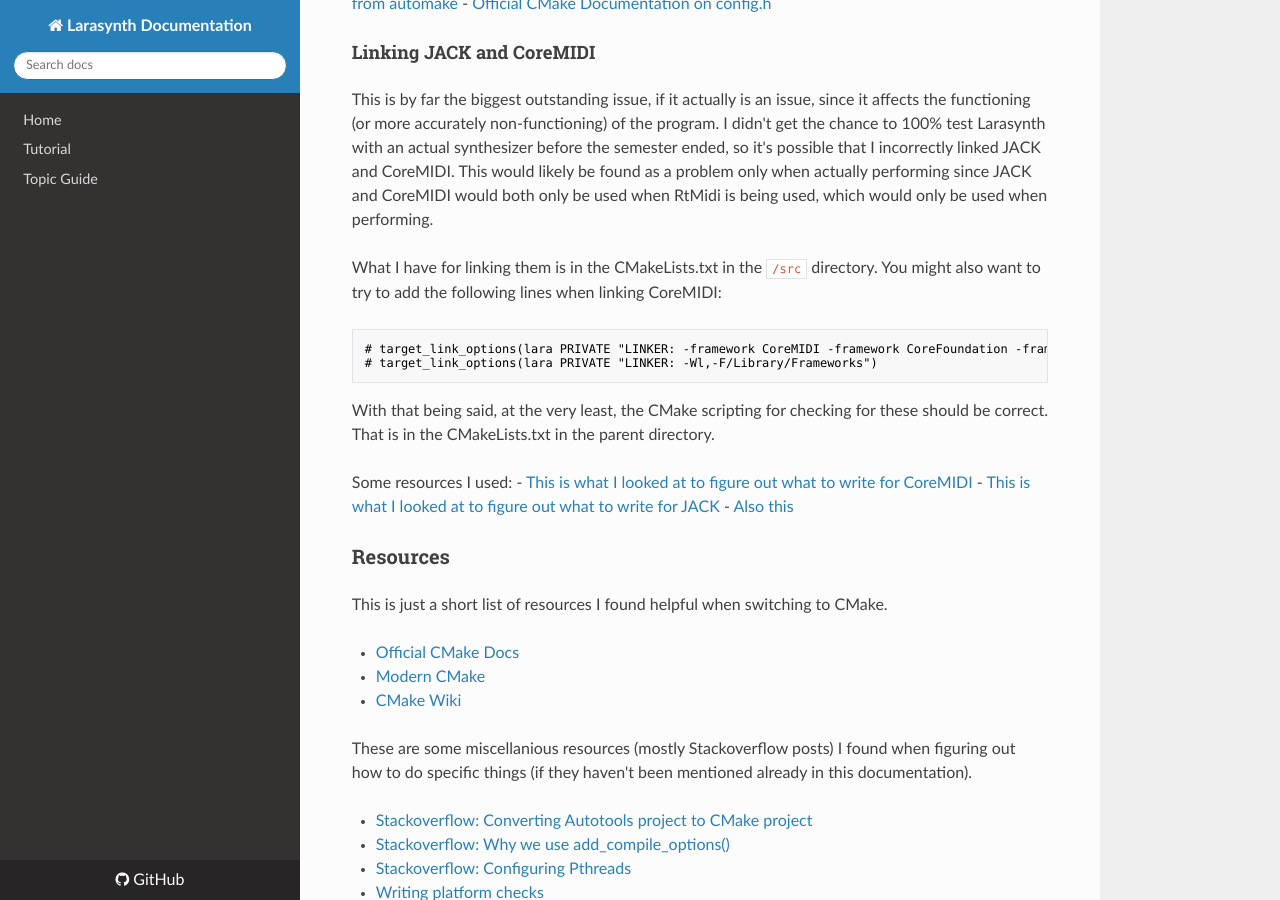
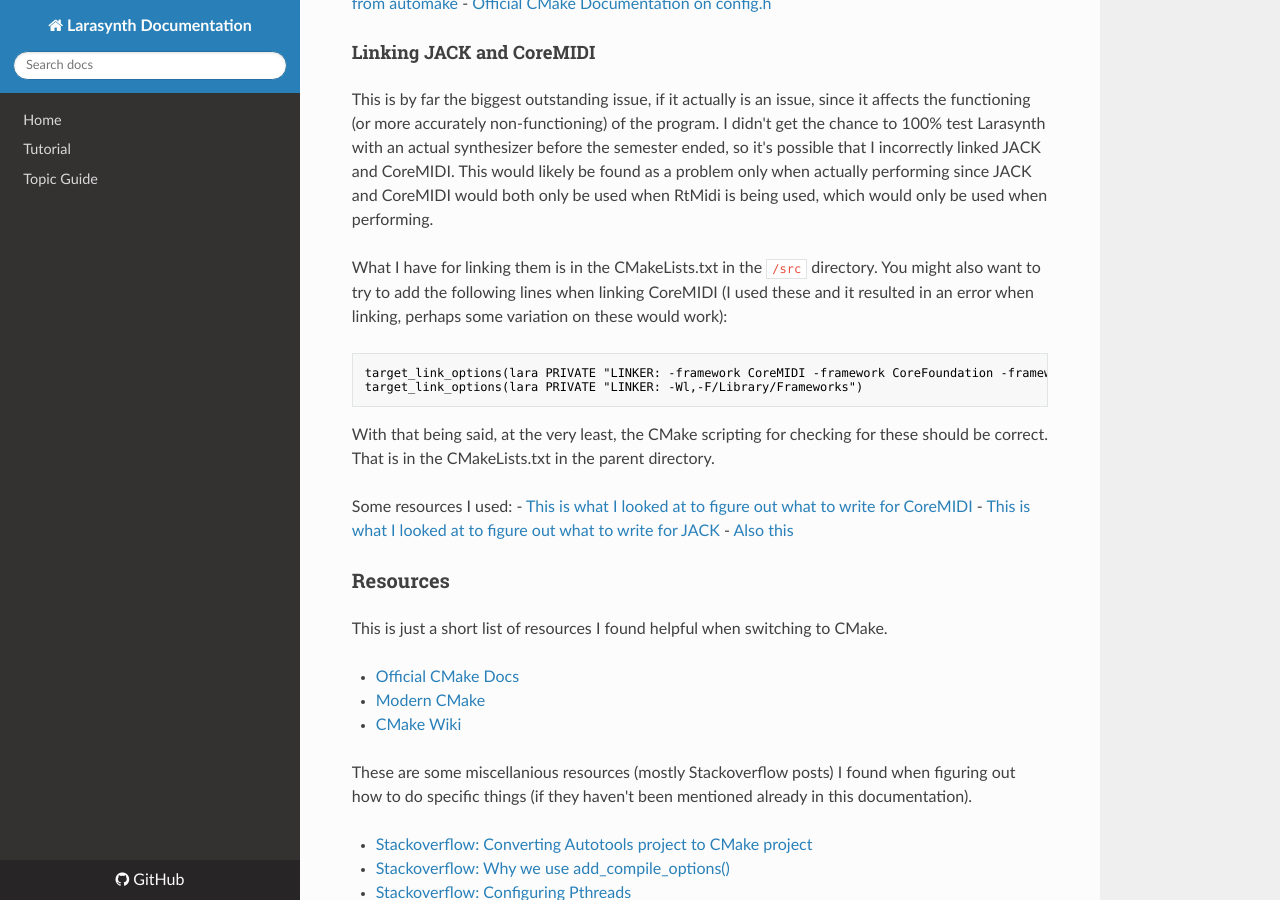
Before and after one commit to sommern/larasynth, an MkDocs documentation site: the page built from docs/futuredevs/futuredevs.md, in a window 1280 px wide and 900 px high, scrolled down 1823 px. Built offline with MkDocs 1.6.1, drawn with Linux system fonts in a browser that asks for light colours; nearby versions of some CDN libraries.

Commit message:
add more detail to jack and coremidi doc

````diff
--- a/docs/futuredevs/futuredevs.md
+++ b/docs/futuredevs/futuredevs.md
@@ -48,10 +48,10 @@ Here are some resources for this that I found:
 
 This is by far the biggest outstanding issue, if it actually is an issue, since it affects the functioning (or more accurately non-functioning) of the program. I didn't get the chance to 100% test Larasynth with an actual synthesizer before the semester ended, so it's possible that I incorrectly linked JACK and CoreMIDI. This would likely be found as a problem only when actually performing since JACK and CoreMIDI would both only be used when RtMidi is being used, which would only be used when performing.
 
-What I have for linking them is in the CMakeLists.txt in the `/src` directory. You might also want to try to add the following lines when linking CoreMIDI:
+What I have for linking them is in the CMakeLists.txt in the `/src` directory. You might also want to try to add the following lines when linking CoreMIDI (I used these and it resulted in an error when linking, perhaps some variation on these would work):
 ```nohighlight
-# target_link_options(lara PRIVATE "LINKER: -framework CoreMIDI -framework CoreFoundation -framework CoreAudio")
-# target_link_options(lara PRIVATE "LINKER: -Wl,-F/Library/Frameworks")
+target_link_options(lara PRIVATE "LINKER: -framework CoreMIDI -framework CoreFoundation -framework CoreAudio")
+target_link_options(lara PRIVATE "LINKER: -Wl,-F/Library/Frameworks")
 ```
 
 With that being said, at the very least, the CMake scripting for checking for these should be correct. That is in the CMakeLists.txt in the parent directory.
````
Also changed, not shown: 1 other file.
